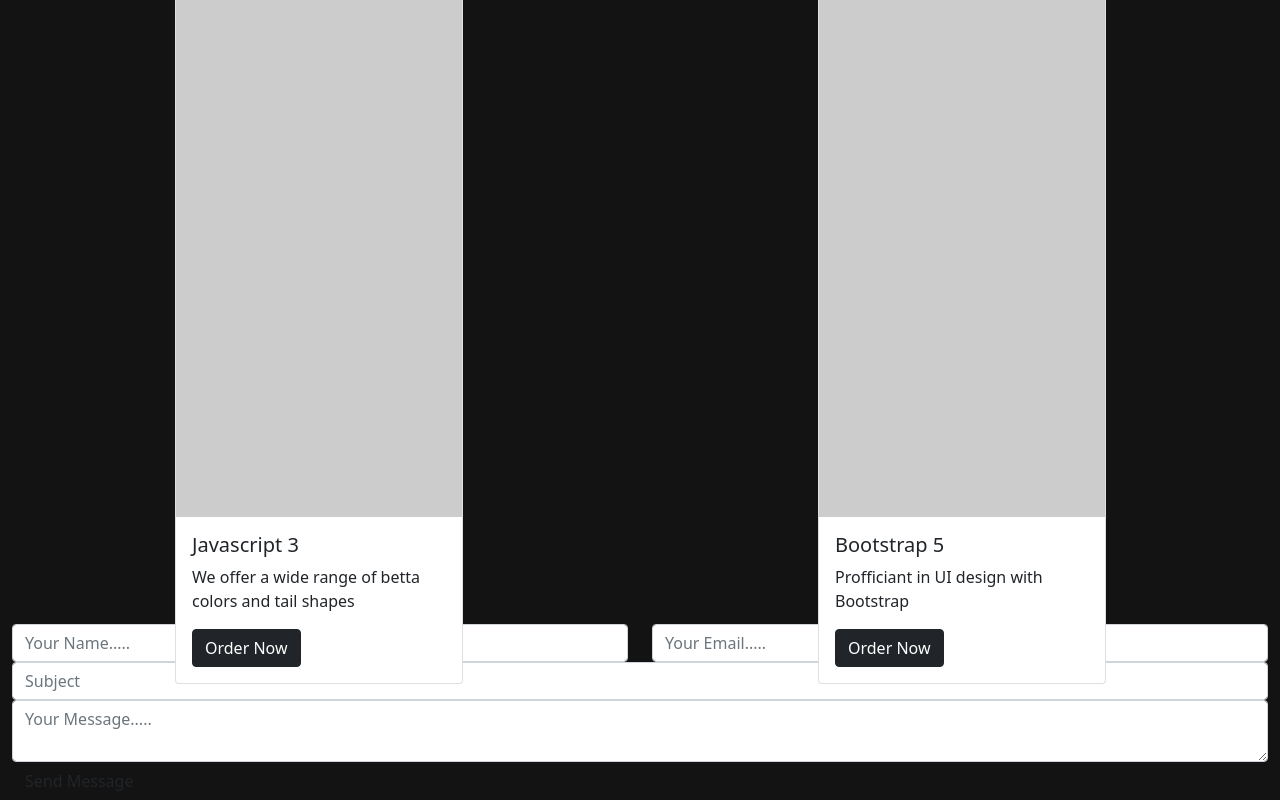
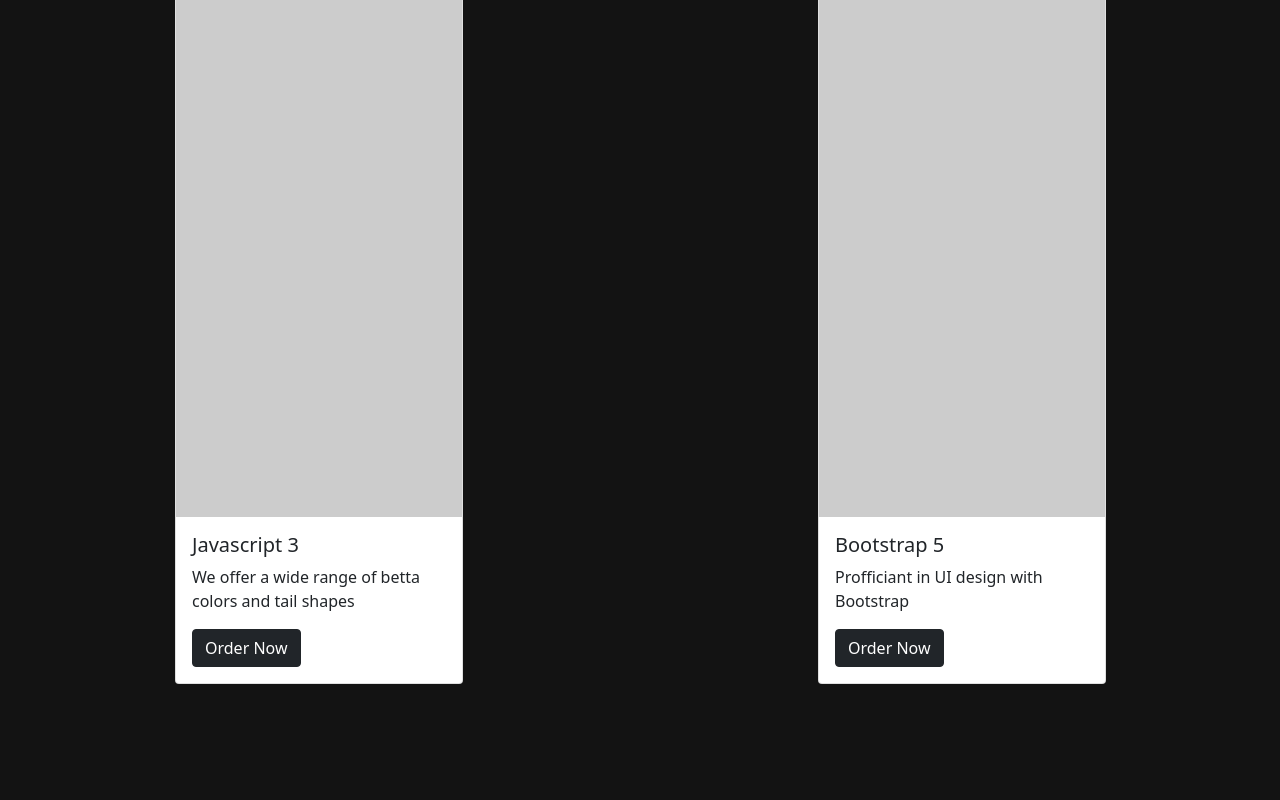
Before and after one commit to Blood-Hound/IceFly-Portfolio-Website, a plain HTML site: page index.html in a window 1280 px wide. Shown: the part 4657-5457 px from the top of the page. After the commit the page ends 5341 px from the top, so only its background shows below. Drawn offline with Linux system fonts and the light colour scheme; placeholder pictures from the web are drawn by us; a web font is replaced by a local one.

Commit message:
removed form

```diff
--- a/index.html
+++ b/index.html
@@ -129,60 +129,7 @@
     <br>
     <br>
 </div>
-<div class="row">
-              <div class="contact-form padd-15">
-                <div class="row">
-                  <div class="form-item col-6 padd-15">
-                    <div class="form-group">
-                      <input
-                        type="text"
-                        class="form-control"
-                        placeholder="Your Name....."
-                      />
-                    </div>
-                  </div>
-                  <div class="form-item col-6 padd-15">
-                    <div class="form-group">
-                      <input
-                        type="email"
-                        class="form-control"
-                        placeholder="Your Email....."
-                      />
-                    </div>
-                  </div>
-                </div>
-                <div class="row">
-                  <div class="form-item col-12 padd-15">
-                    <div class="form-group">
-                      <input
-                        type="text"
-                        class="form-control"
-                        placeholder="Subject"
-                      />
-                    </div>
-                  </div>
-                </div>
-                <div class="row">
-                  <div class="form-item col-12 padd-15">
-                    <div class="form-group">
-                      <textarea
-                        class="form-control"
-                        placeholder="Your Message....."
-                      ></textarea>
-                    </div>
-                  </div>
-                </div>
-                <div class="row">
-                  <div class="form-item col-12 padd-15">
-                    <button type="submit" class="btn">Send Message</button>
-                  </div>
-                </div>
-              </div>
-            </div>
-          </div>
-        </section>
-      </div>
-    </div>
+
 	</div>
 	</div>
 
```
